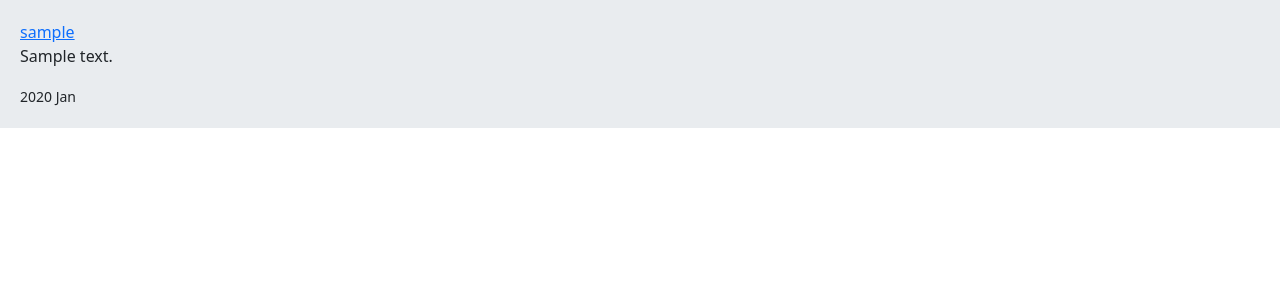
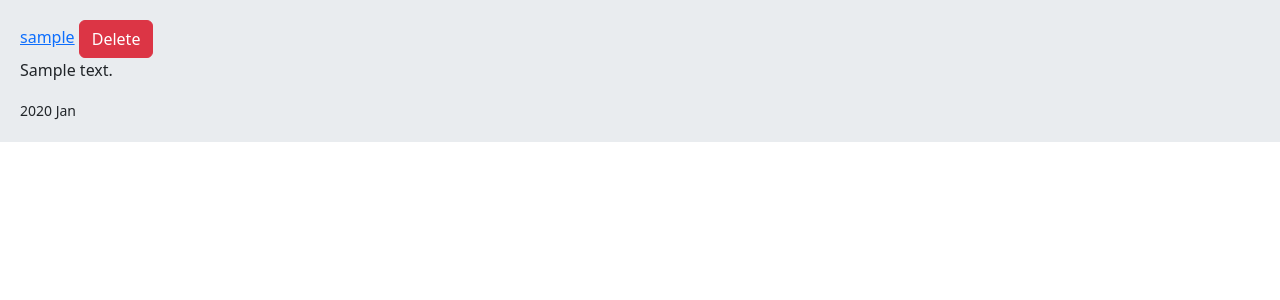
Before and after one commit to Ali-Samaaa/social_media, a Django app: a page that uses home/templates/home/detail.html in a window 1280 px wide. Shown: the part 56-356 px from the top of the page. Run offline with Django 5.2, Linux system fonts and the light colour scheme; a user stored in the database is signed in; tables that the repository leaves empty hold one stand-in row (values such as "Sample post").

Commit message:
bug fixed(delete button in the detail page)

```diff
--- a/account/templates/account/profile.html
+++ b/account/templates/account/profile.html
@@ -2,9 +2,6 @@
 
 {% block content %}
     <h2 class="text-center">{{ user.username }}</h2>
-    {% if request.user.id == post.user.id %}
-        <a href="{% url 'home:post_delete' post_id %}" class="btn btn-danger">Delete</a>
-    {% endif %}
     <div class="card">
         {% for post in posts %}
             <a class="card-body" href="{{ post.get_absolute_url }}">{{ post.body|truncatewords:8 }}</a>
--- a/home/templates/home/detail.html
+++ b/home/templates/home/detail.html
@@ -2,6 +2,9 @@
 
 {% block content %}
     <a href="{% url 'account:user_profile' post.user.id %}">{{ post.user.username }}</a>
+    {% if post.user.id == request.user.id %}
+        <a href="{% url 'home:post_delete' post.id %}" class="btn btn-danger">Delete</a>
+    {% endif %}
     <br/>
     <p>{{ post.body }}</p>
     <small>{{ post.updated|date:"Y M" }}</small>
```
